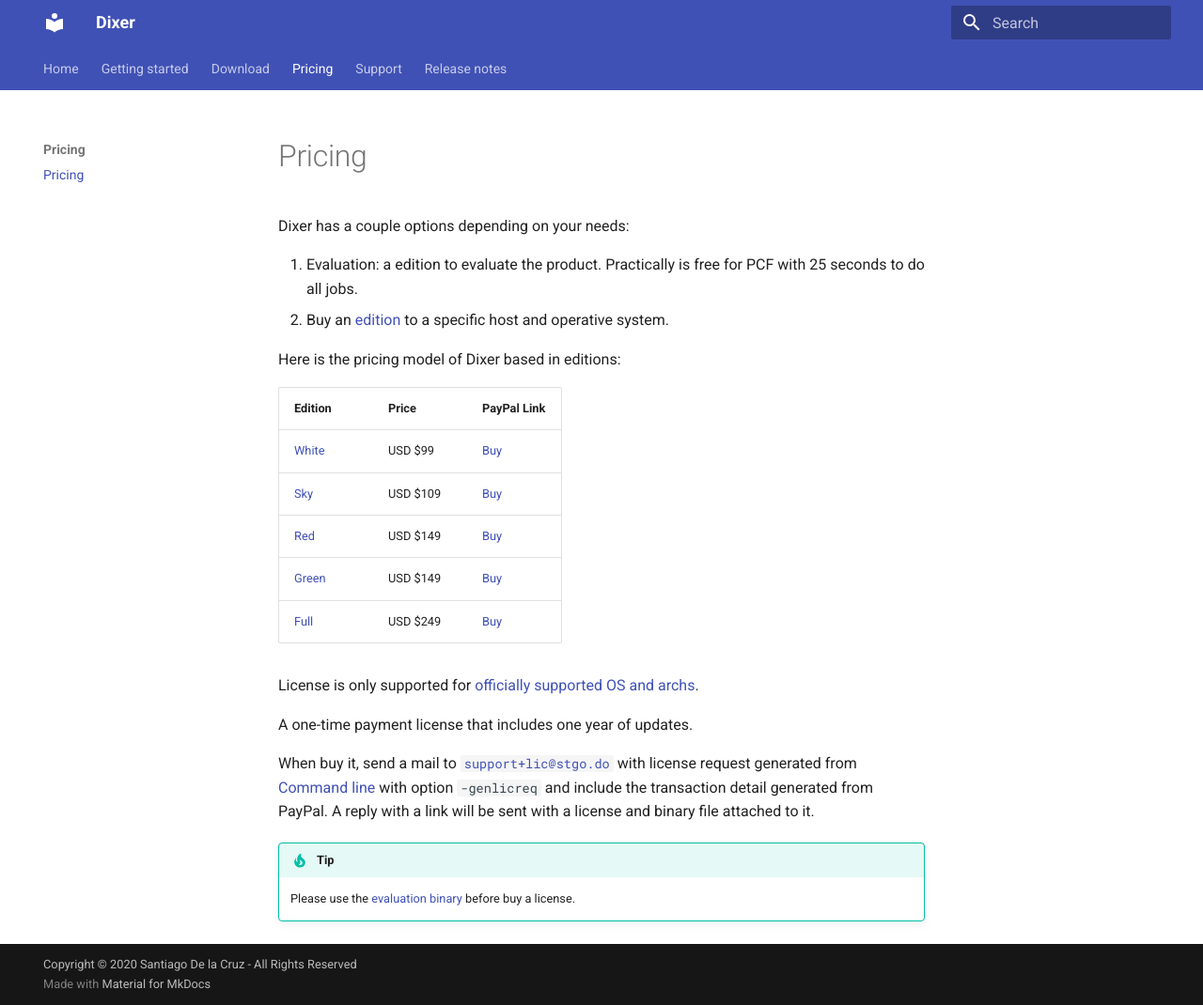
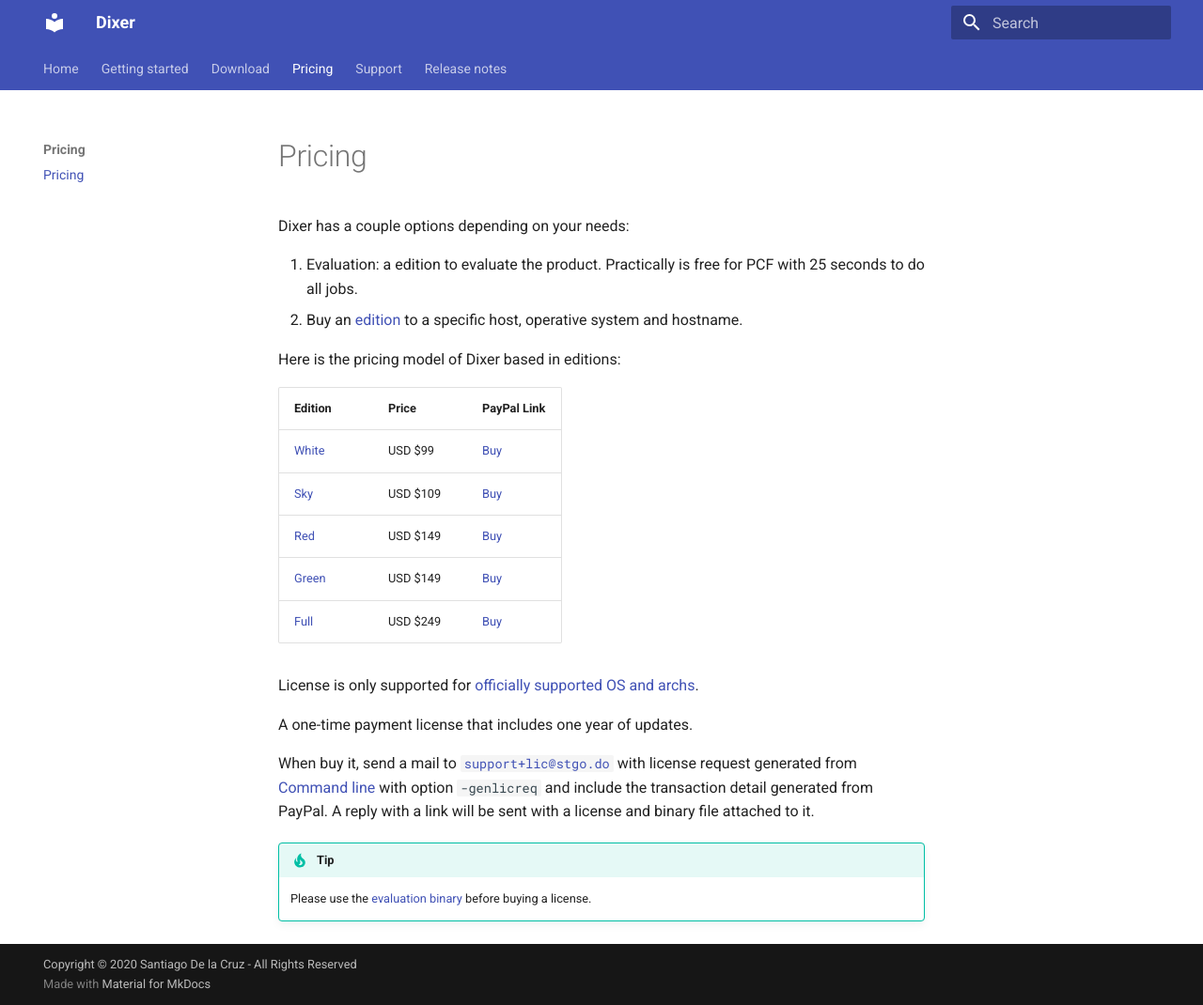
Before and after one commit to Dixer-ETL/dixer-docs, an MkDocs documentation site: the page built from docs/Pricing.md, in a window 1280 px wide and 1070 px high. Shown: the whole window at 94% size. Built offline with MkDocs 1.6.1 and Material for MkDocs 9.7.7, drawn with Linux system fonts in a browser that asks for light colours.

Commit message:
Update info in license

```diff
--- a/docs/Pricing.md
+++ b/docs/Pricing.md
@@ -3,7 +3,7 @@
 Dixer has a couple options depending on your needs:
 
 1. Evaluation: a edition to evaluate the product. Practically is free for PCF with 25 seconds to do all jobs.
-2. Buy an [edition](Editions.md) to a specific host and operative system.
+2. Buy an [edition](Editions.md) to a specific host, operative system and hostname.
 
 Here is the pricing model of Dixer based in editions:
 
@@ -22,4 +22,4 @@ A one-time payment license that includes one year of updates.
 When buy it, send a mail to [`support+lic@stgo.do`](mailto:support+lic@stgo.do) with license request generated from [Command line](documentation/Command-line.md) with option `-genlicreq` and include the transaction detail generated from PayPal. A reply with a link will be sent with a license and binary file attached to it.
 
 !!! tip
-    Please use the [evaluation binary](Download.md) before buy a license.
+    Please use the [evaluation binary](Download.md) before buying a license.
```
